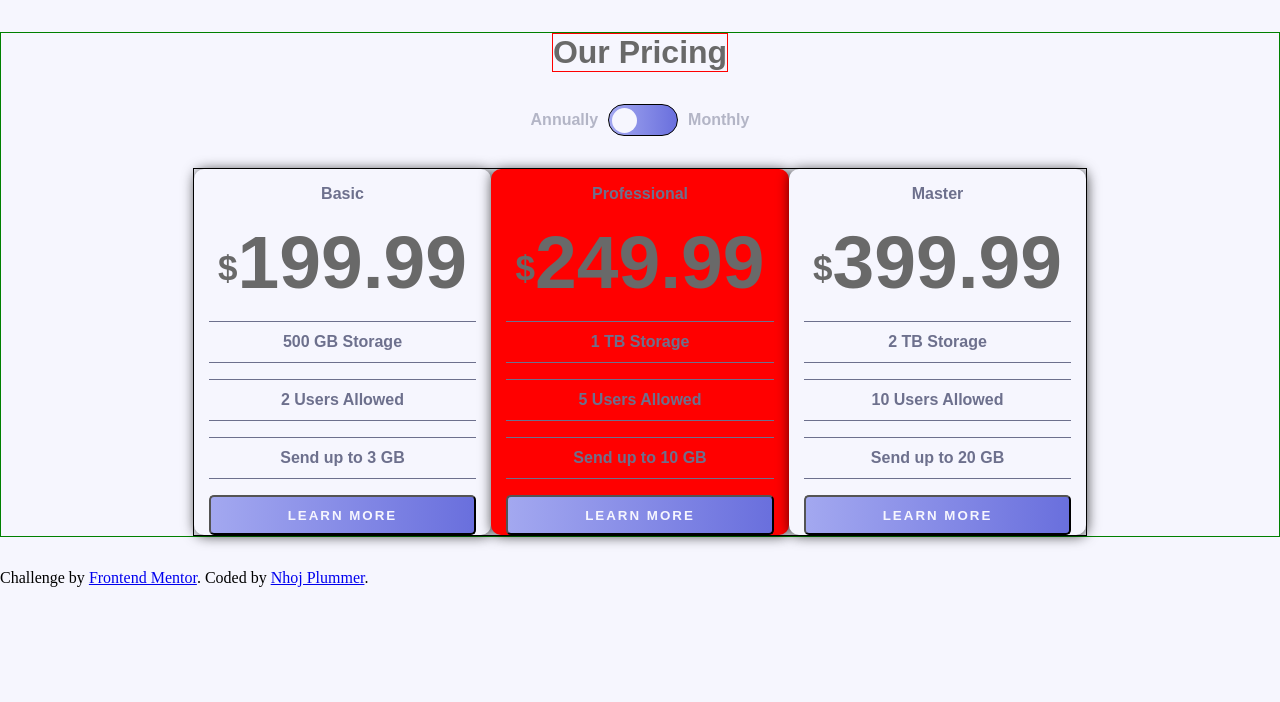
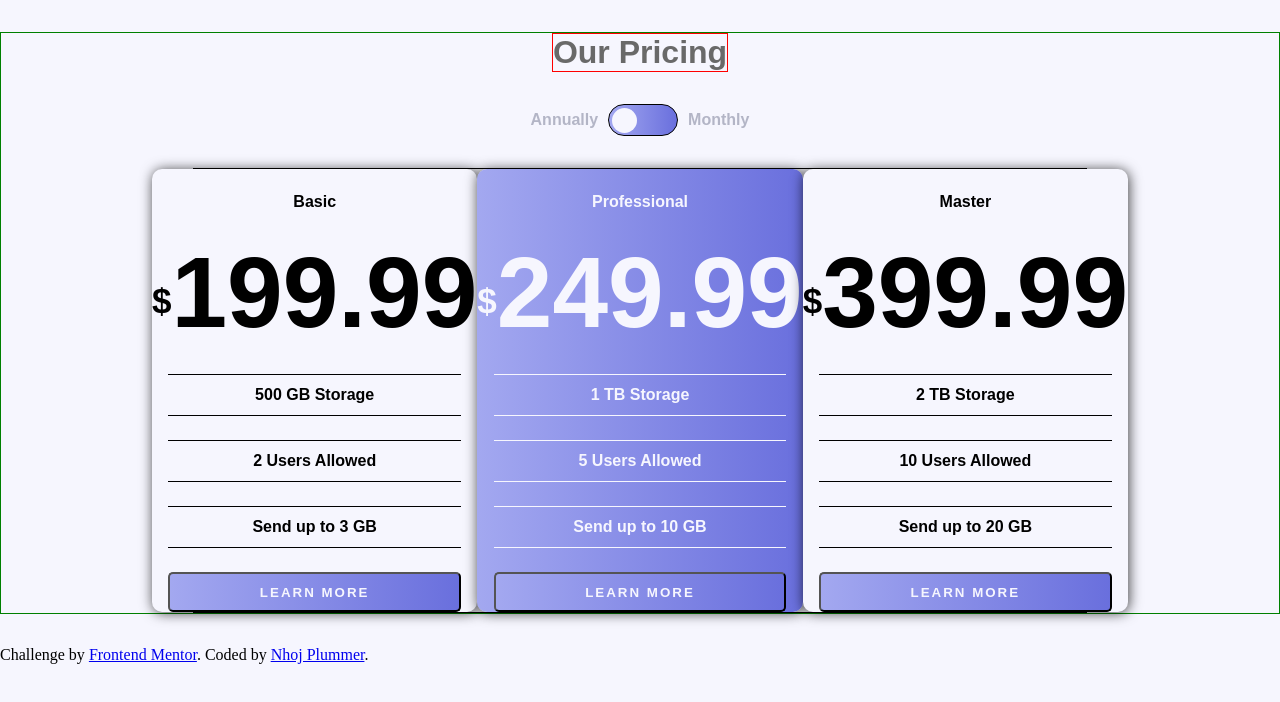
Before and after one commit to Nhoj-Plummer/pricing-component-with-toggle, a React (Create React App) app: page / in a window 1280 px wide. Shown: the top 702 px of the page. Built offline with nearby package versions, Linux system fonts and the light colour scheme.

Commit message:
making progress

```diff
--- a/src/components/Card/card.css
+++ b/src/components/Card/card.css
@@ -1,23 +1,13 @@
 .card-container {
   width: 100%;
   border-radius: 10px;
-  /* background-color: var(--color-very-light-grayish-blue); */
   background: var(--color-very-light-grayish-blue);
   font-weight: 700;
-  color: var(--color-grayish-blue);
+
   box-shadow: 1px 1px 13px 0px rgba(0, 0, 0, 0.75);
 }
 
-.card-container_text,
-.card-container_text h1,
-.card-container_rules,
-.card-container_rules li,
-.card-container-button {
-  margin-top: 1rem;
-}
-
 .card-container_text h1 {
-  color: var(--color-dark-grayish-blue);
   font-size: 75px;
 }
 
@@ -35,6 +25,7 @@
   vertical-align: middle;
   line-height: 2.5;
   width: 90%;
+
   border-top: 1px solid;
   border-bottom: 1px solid;
 }
@@ -53,11 +44,32 @@
 /* Mobile Rules */
 @media screen and (max-width: 540px) {
   .card-container {
-    height: 25rem;
+    height: 27rem;
     margin-top: 1rem;
+  }
+
+  .card-container_text,
+  .card-container_text h1,
+  .card-container_rules,
+  .card-container_rules li,
+  .card-container-button {
+    margin-top: 1.5rem;
   }
 }
 
 /* Desktop Rules */
 @media screen and (min-width: 540px) {
+  .card-container_text,
+  .card-container_text h1,
+  .card-container_rules,
+  .card-container_rules li,
+  .card-container-button {
+    margin-top: 1.5rem;
+  }
+
+  .card-container_text h1 {
+    font-size: 100px;
+  }
 }
+
+/* color: var(--color-grayish-blue); */
--- a/src/containers/Pricing/pricing.js
+++ b/src/containers/Pricing/pricing.js
@@ -10,7 +10,7 @@ const Pricing = () => {
     {id: 1, title: "Basic", price: "199.99", storage: "500 GB Storage", users: "2 Users Allowed", sendGB: "Send up to 3 GB"},
     {
       id: 2,
-      style: {background: "red"},
+      style: {background: "var(--color-gradient)", color: "var( --color-very-light-grayish-blue)"},
       title: "Professional",
       price: "249.99",
       storage: "1 TB Storage",
```
